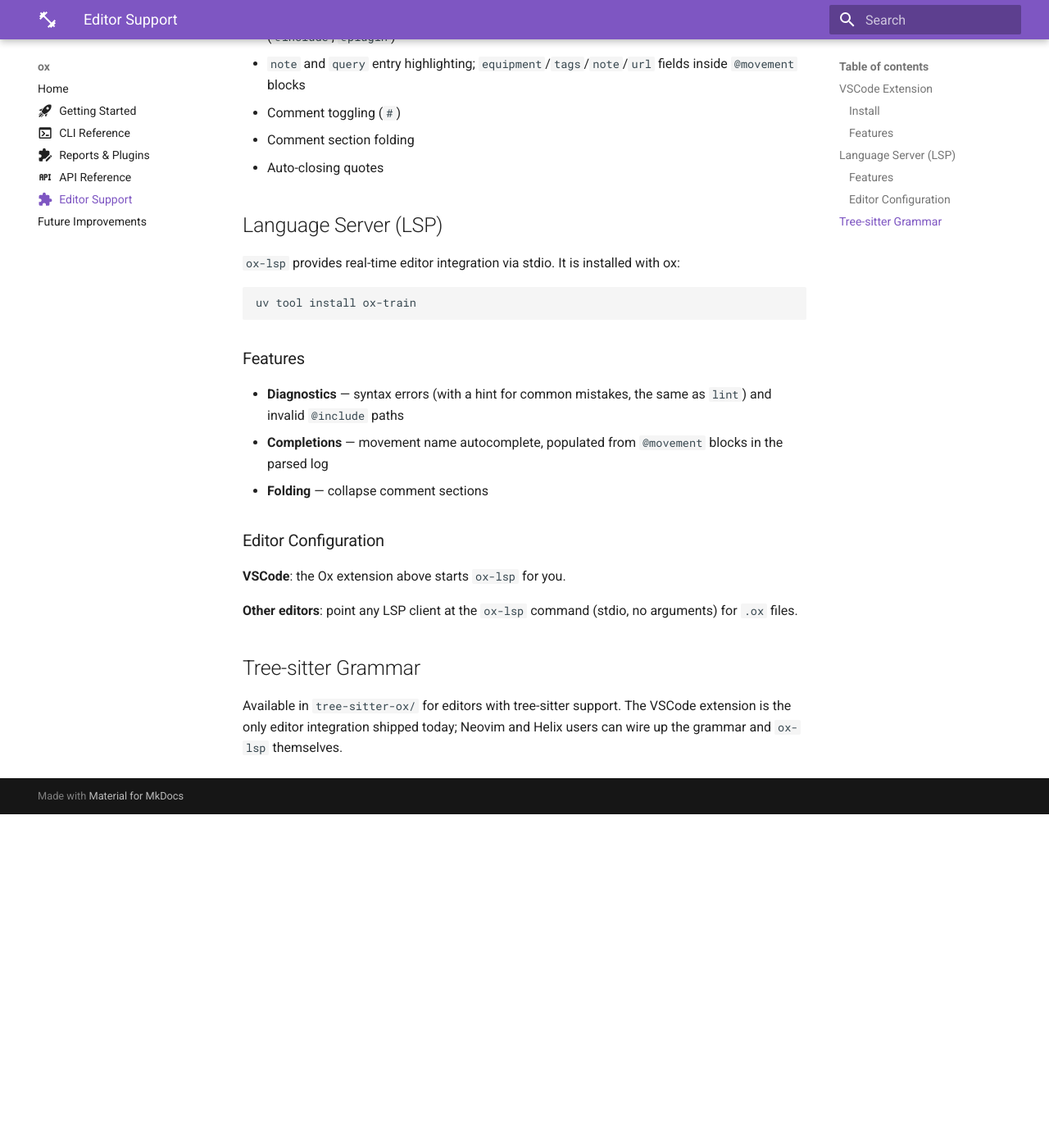
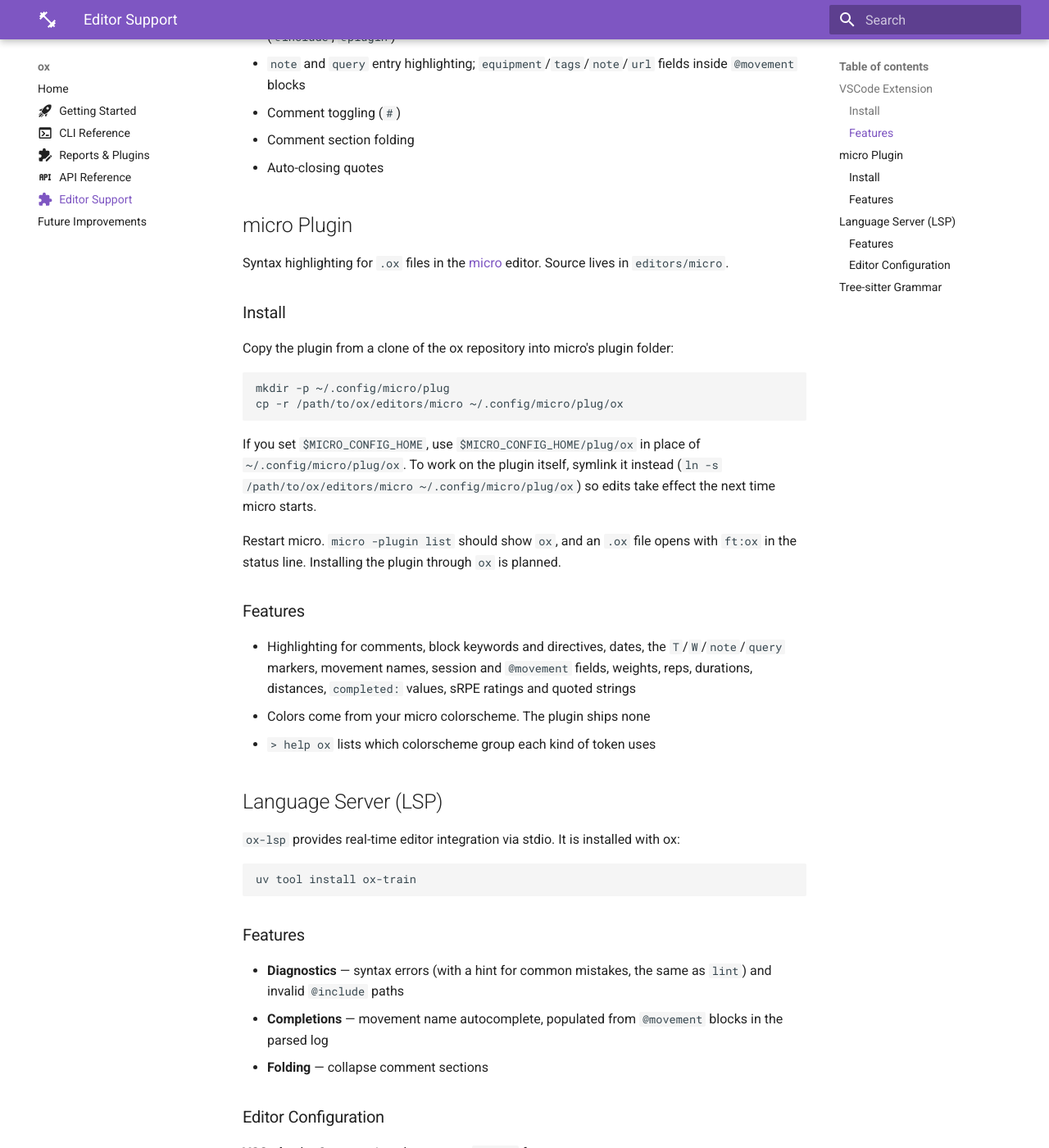
Before and after one commit to konnerhorton/ox, an MkDocs documentation site: the page built from docs/editor-support.md, in a window 1280 px wide and 1400 px high, scrolled down 977 px. Shown: the whole window at 82% size. Built offline with MkDocs 1.6.1 and Material for MkDocs 9.7.7, drawn with Linux system fonts in a browser that asks for light colours; before the commit the page ends 1970 px from its top, so only the background shows below that; some of the changed text lies outside the part shown.

Commit message:
micro-syntax: document the micro plugin and close out
Adds the micro section to docs/editor-support.md and the close-out: the
plugin in SPEC 'What works today', the no-colorscheme and RE2 notes in
CLAUDE.md, TODO #11 narrowed to nano, and new TODO #13-#15 for installing
through ox, lint on save and the plugin channel.

````diff
--- a/docs/editor-support.md
+++ b/docs/editor-support.md
@@ -44,6 +44,35 @@ installing `ox-lsp` or changing the setting.
 - Comment section folding
 - Auto-closing quotes
 
+## micro Plugin
+
+Syntax highlighting for `.ox` files in the [micro](https://micro-editor.github.io) editor. Source lives in
+`editors/micro`.
+
+### Install
+
+Copy the plugin from a clone of the ox repository into micro's plugin folder:
+
+```bash
+mkdir -p ~/.config/micro/plug
+cp -r /path/to/ox/editors/micro ~/.config/micro/plug/ox
+```
+
+If you set `$MICRO_CONFIG_HOME`, use `$MICRO_CONFIG_HOME/plug/ox` in place of `~/.config/micro/plug/ox`. To work on
+the plugin itself, symlink it instead (`ln -s /path/to/ox/editors/micro ~/.config/micro/plug/ox`) so edits take
+effect the next time micro starts.
+
+Restart micro. `micro -plugin list` should show `ox`, and an `.ox` file opens with `ft:ox` in the status line.
+Installing the plugin through `ox` is planned.
+
+### Features
+
+- Highlighting for comments, block keywords and directives, dates, the `T`/`W`/`note`/`query` markers, movement
+  names, session and `@movement` fields, weights, reps, durations, distances, `completed:` values, sRPE ratings and
+  quoted strings
+- Colors come from your micro colorscheme. The plugin ships none
+- `> help ox` lists which colorscheme group each kind of token uses
+
 ## Language Server (LSP)
 
 `ox-lsp` provides real-time editor integration via stdio. It is installed with ox:
@@ -66,4 +95,5 @@ uv tool install ox-train
 
 ## Tree-sitter Grammar
 
-Available in `tree-sitter-ox/` for editors with tree-sitter support. The VSCode extension is the only editor integration shipped today; Neovim and Helix users can wire up the grammar and `ox-lsp` themselves.
+Available in `tree-sitter-ox/` for editors with tree-sitter support. The VSCode extension and the micro plugin are the editor integrations shipped today; Neovim and Helix users can wire
+up the grammar and `ox-lsp` themselves.
````
Also changed, not shown: CHANGELOG.md (+3 -0 lines), CLAUDE.md (+5 -0 lines), SPEC.md (+1 -0 lines), docs/work/TODO.md (+16 -4 lines).
